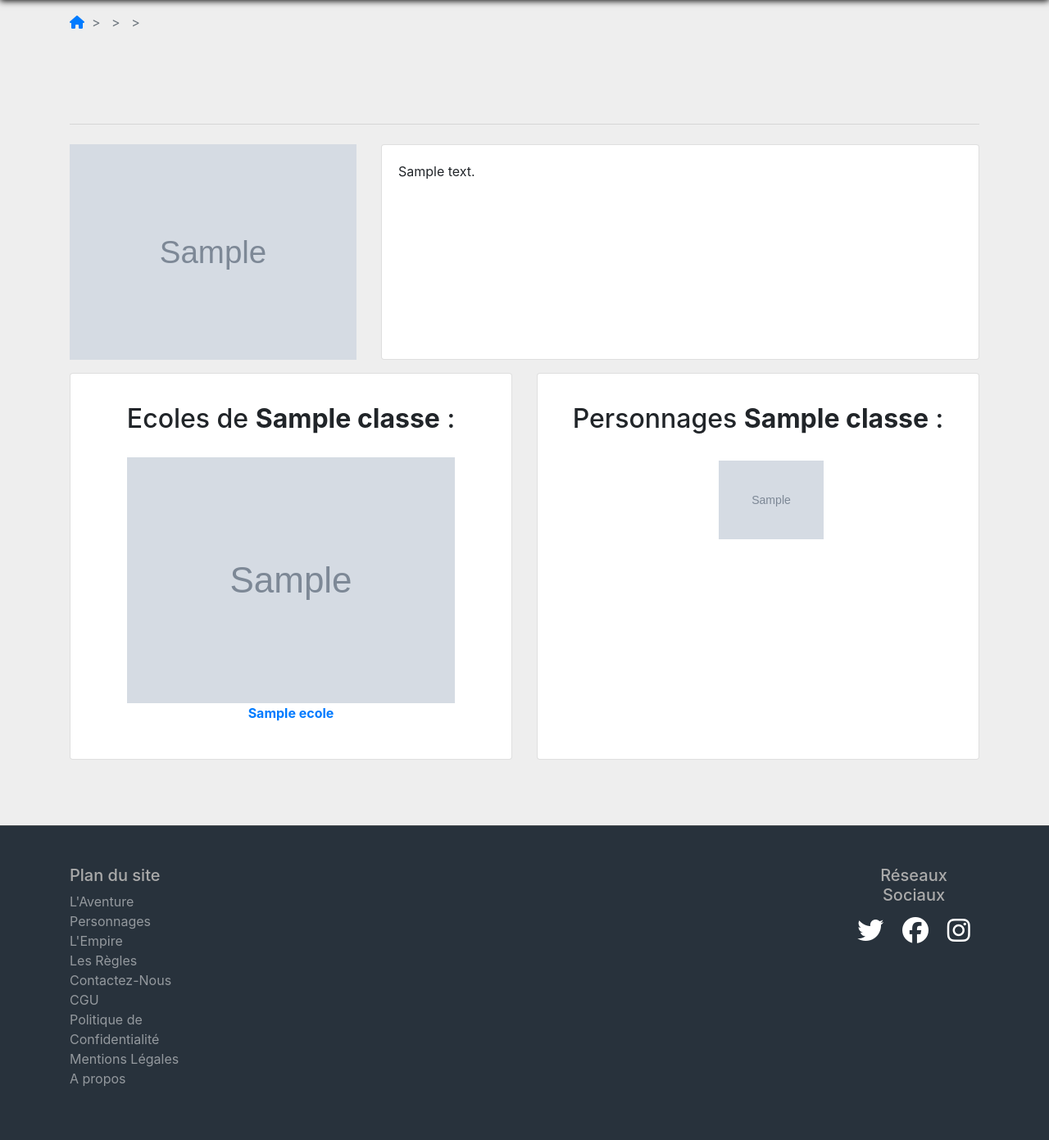
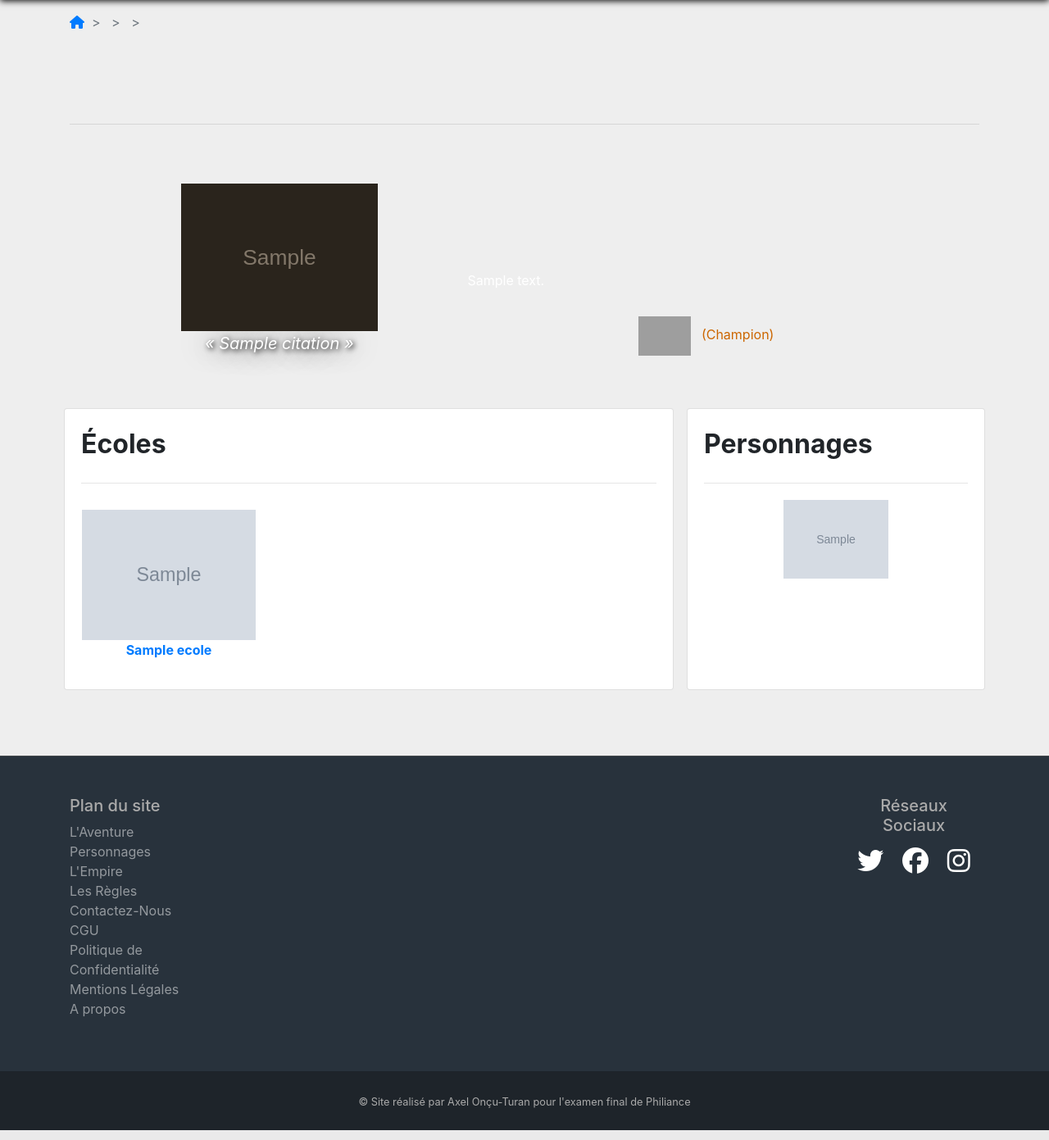
Before and after one commit to Axel-EIN/axljdr, a Symfony app: template templates/regles/classe.html.twig in a window 1280 px wide. Shown: the part 108-1499 px from the top of the page at 82% size. Run offline with Twig, Linux system fonts and the light colour scheme; the template is opened without the code that fills it: most values are stand-ins (such as "Sample title", 1, 10 or a date in 2020); grey boxes marked "Sample" are stand-in pictures; some libraries are stand-ins or nearby versions; grey boxes are pictures that could not be loaded.

Commit message:
[CLAN] added banner image and quote

```diff
--- a/src/Form/AdminClanType.php
+++ b/src/Form/AdminClanType.php
@@ -27,6 +27,7 @@
             ->add('longDescription', TextareaType::class)
             ->add('couleur', ColorType::class)
             ->add('mon', FileType::class, array('mapped' => false, 'data_class' => null, 'required' => false))
+            ->add('image', FileType::class, array('mapped' => false, 'data_class' => null, 'required' => false))
             ->add('territoireCarte', FileType::class, array('mapped' => false, 'data_class' => null, 'required' => false))
             ->add('territoireDesc', TextareaType::class, ['required' => false])
             ->add('chef', EntityType::class, [
--- a/templates/regles/classe.html.twig
+++ b/templates/regles/classe.html.twig
@@ -1,52 +1,47 @@
 {% extends 'element.html.twig' %}
 {% block element_content %}
-    <div class="col-12 col-lg-4 text-center">
-        <img class="img-fluid" src="{{ asset(classe.icone) }}" alt="Icône de la Classe" title="{{classe.nom}}" />
-    </div>
 
-    <div class="col-12 col-lg-8">
-        <div class="card card-body h-100">
-            <p class="card-text">{{ classe.description|raw|nl2br }}</p>
-        </div>
-    </div>
+{# BANNER INTRO #}
+{% set un_element, icone, invert = classe, classe.icone, 'invert' %}
+{{ include('parts/banner-intro.html.twig') }}
 
-    <!-- LES ECOLES DE CETTE CLASSE -->
-    <section class="col-12 col-lg-6 my-3 text-center">
-        <div class="card card-body h-100">
-            <h2 class="card-title py-3">Ecoles de <strong>{{ classe.nom }}</strong> :</h2>
-            <div class="card-text row text-center justify-content-center align-items-center">
-
+{# ECOLES #}
+<section class="col-8 p-2 m-0 mb-2">
+    <div class="card card-body pt-4 h-100">
+        <h2 class="card-title"><strong>Écoles</strong></strong></h2>
+        <hr>
+        <div class="card-text row">
             <!-- UNE ECOLE -->
             {% for une_ecole in classe.ecoles %}
-                    <div class="mb-4 hover-shine">
+                <article class="col-4 p-3 hover-zoom-x2 text-center">
                     <a href="{{ path('regles_ecole', {id: une_ecole.id} ) }}">
-                            <img class="img-480" src="{{ asset(une_ecole.image) }}" alt="Image d'une école" title="{{une_ecole.nom}}" />
+                        <img class="img-fluid" src="{{ asset(une_ecole.image) }}" alt="Image d'une école" title="{{une_ecole.nom}}" />
                     </a><br/>
                     <strong><a href="{{ path('regles_ecole', {id: une_ecole.id} ) }}" >{{ une_ecole.nom }}</a></strong>
-                    </div>
+                </article>
             {% else %}
-                    <span class="text-muted">Désolé ! Il n'y a pas encore d'école disponible pour cette classe !</span>
+                <span class="text-muted"><i>Il n'y a pas encore d'école disponible pour cette classe.</i></span>
             {% endfor %}
-
         </div>
     </div>
 </section>
 
-    <!-- PERSONNAGES DE CETTE CLASSE -->
-    <section class="col-12 col-lg-6 my-3 text-center">
-        <div class="card card-body h-100">
-            <h2 class="card-title py-3">Personnages <strong>{{ classe.nom }}</strong> :</h2>
-            <div class="card-text ml-lg-3 row text-center justify-content-center align-items-center">
+{# PERSONNAGES #}
+<section class="col-4 p-2 m-0 mb-2">
+    <div class="card card-body pt-4 h-100">
+        <h2 class="card-title"><strong>Personnages</strong></h2>
+        <hr>
+        <div class="card-text row justify-content-center">
 
             <!-- UN PERSONNAGE -->
             {% for un_personnage in classe.personnages %}
-                    <div class="p-1 hover-zoom-x2">
+                <article class="p-1 hover-zoom-x2">
                     <a href="{{ path('personnage_profil', {id: un_personnage.id} ) }}">
                         <img class="img-128" src="{{ asset(un_personnage.icone) }}" alt="Icône d'un personnage" title="Voir profil de {{un_personnage.prenom}}" />
                     </a>
-                    </div>
+                </article>
             {% else %}
-                    <span class="text-muted">Désolé ! Il n'y a pas encore de personnages disponible pour cette classe !</span>
+                <span class="text-muted">Il n'y a pas encore de personnages disponible pour cette classe.</span>
             {% endfor %}
 
         </div>
```
Also changed, not shown: migrations/Version20231011153337.php (added, +31 -0 lines), src/Controller/AdminClanController.php (+17 -4 lines), src/Entity/Clan.php (+17 -0 lines), templates/admin_clan/_form.html.twig (+22 -0 lines), templates/empire/clan.html.twig (+3 -40 lines). Lines whose indentation alone changed are shown as unchanged.
